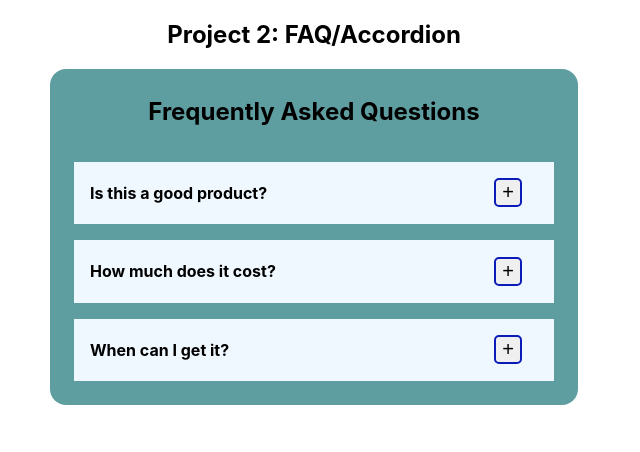
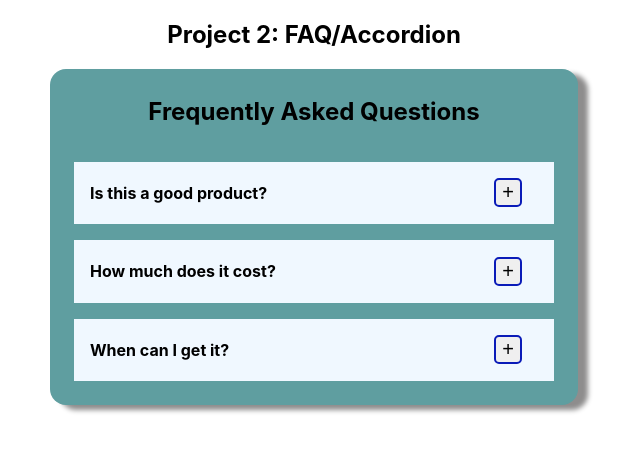
Before and after one commit to skatkar/react-projects-beginner, a React (Create React App) app: page / in a window 1280 px wide. Shown: the top 452 px of the page, without its empty margins (326-966 px from the left). Built offline with nearby package versions, Linux system fonts and the light colour scheme.

Commit message:
Box shadow

```diff
--- a/src/components/Accordian/Accordian.module.css
+++ b/src/components/Accordian/Accordian.module.css
@@ -9,6 +9,7 @@
     align-items: center;
     margin: auto;
     width: 40%;
+    box-shadow: 10px 5px 5px rgb(142, 141, 141);
 }
 
 .container h3 {
```
